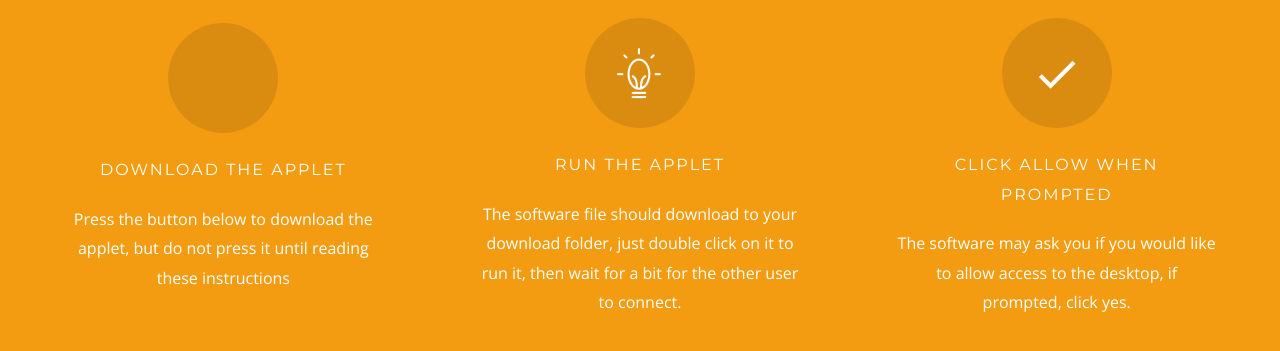
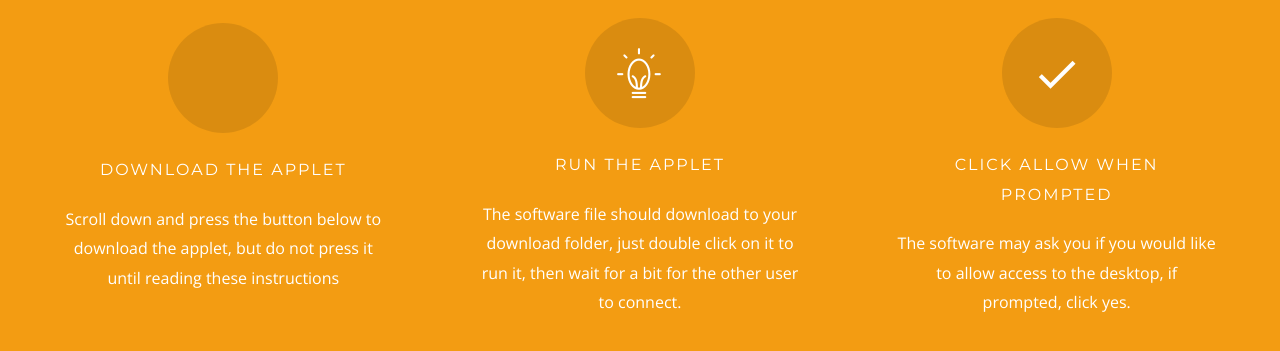
Before and after one commit to BreonB57/supportinstr, a plain HTML site: page index.html in a window 1280 px wide. Shown: the part 553-904 px from the top of the page. Drawn offline with nearby package versions, Linux system fonts and the light colour scheme; files whose address does not match are found by name; a web font is replaced by a local one.

Commit message:
create github pages

```diff
--- a/index.html
+++ b/index.html
@@ -8,7 +8,7 @@
   <meta name="viewport" content="width=device-width, initial-scale=1, minimum-scale=1">
   <link rel="shortcut icon" href="assets/images/logo-128x128.png" type="image/x-icon">
   <meta name="description" content="">
-  <title>Home</title>
+  <title>Get Support</title>
   <link rel="stylesheet" href="assets/icons-mind/style.css">
   <link rel="stylesheet" href="https://fonts.googleapis.com/css?family=Montserrat:400,700">
   <link rel="stylesheet" href="https://fonts.googleapis.com/css?family=Open+Sans:400,400i,700,700i">
@@ -76,7 +76,7 @@
                             <div class="card-img iconbox"><a href="index.html" class="imind-download mbr-iconfont mbr-iconfont-features4" style="color: rgb(255, 255, 255);"></a></div>
                             <div class="card-block text-xs-center">
                                 <h5 class="mbr-section-subtitle lead">download the applet</h5>
-                                <p class="mbr-section-text lead">Press the button below to download the applet, but do not press it until reading these instructions</p>
+                                <p class="mbr-section-text lead">Scroll down and press the button below to download the applet, but do not press it until reading these instructions</p>
 
 
 
```
Also changed, not shown: 1 other file.
